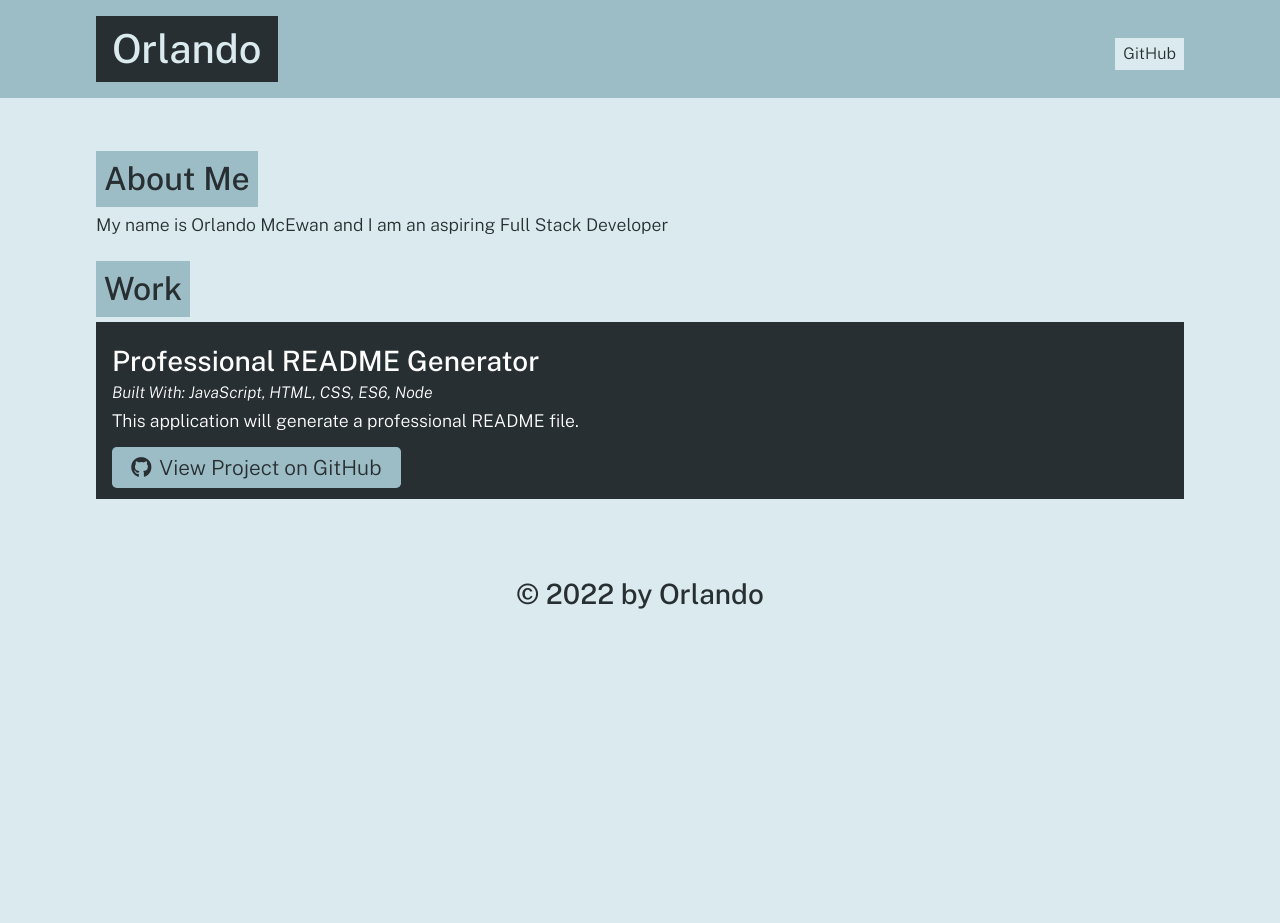
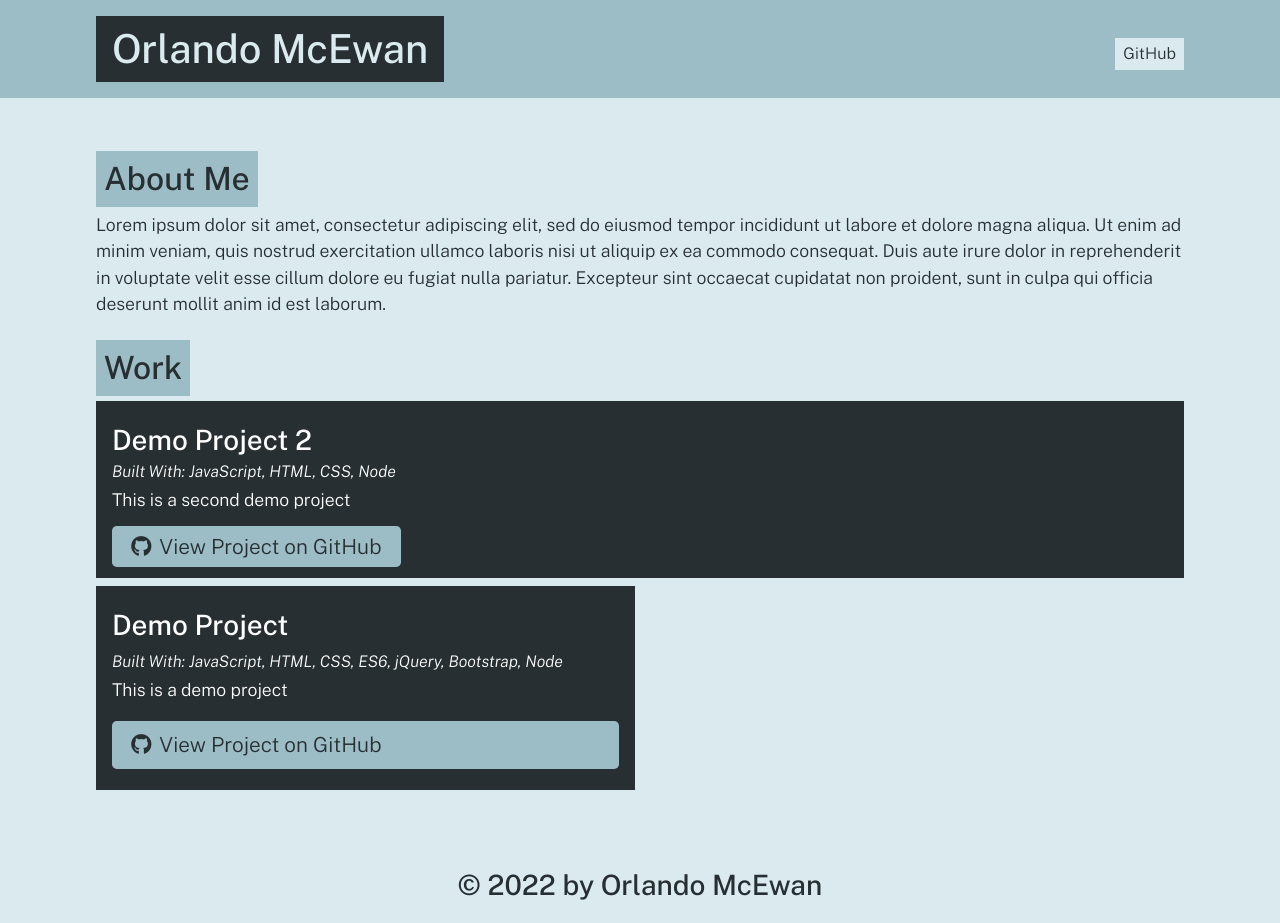
Before and after one commit to omcewan/portfolio-generator, a website: page dist/index.html in a window 1280 px wide. Before the commit the page ends 800 px from the top, so only its background shows below. Drawn offline with nearby package versions, Linux system fonts and the light colour scheme.

Commit message:
updated README file

```diff
--- a/dist/index.html
+++ b/dist/index.html
@@ -15,7 +15,7 @@
     <body>
       <header>
         <div class="container flex-row justify-space-between align-center py-3">
-          <h1 class="page-title text-secondary bg-dark py-2 px-3">Orlando</h1>
+          <h1 class="page-title text-secondary bg-dark py-2 px-3">Orlando McEwan</h1>
           <nav class="flex-row">
             <a class="ml-2 my-1 px-2 py-1 bg-secondary text-dark" href="https://github.com/omcewan">GitHub</a>
           </nav>
@@ -25,7 +25,7 @@
 
       <section class="my-3" id="about">
         <h2 class="text-dark bg-primary p-2 display-inline-block">About Me</h2>
-        <p>My name is Orlando McEwan and I am an aspiring Full Stack Developer</p>
+        <p>Lorem ipsum dolor sit amet, consectetur adipiscing elit, sed do eiusmod tempor incididunt ut labore et dolore magna aliqua. Ut enim ad minim veniam, quis nostrud exercitation ullamco laboris nisi ut aliquip ex ea commodo consequat. Duis aute irure dolor in reprehenderit in voluptate velit esse cillum dolore eu fugiat nulla pariatur. Excepteur sint occaecat cupidatat non proident, sunt in culpa qui officia deserunt mollit anim id est laborum.</p>
       </section>
 
 
@@ -34,23 +34,33 @@
         <div class="flex-row justify-space-between">
 
             <div class="col-12 mb-2 bg-dark text-light p-3">
-              <h3 class="portfolio-item-title text-light">Professional README Generator</h3>
+              <h3 class="portfolio-item-title text-light">Demo Project 2</h3>
               <h5 class="portfolio-languages">
                 Built With:
-                JavaScript, HTML, CSS, ES6, Node
+                JavaScript, HTML, CSS, Node
               </h5>
-              <p>This application will generate a professional README file.</p>
-              <a href="github.com/omcewan/portfolio-generator" class="btn"><i class="fab fa-github mr-2"></i>View Project on GitHub</a>
+              <p>This is a second demo project</p>
+              <a href="www.github.com/demoproject2" class="btn"><i class="fab fa-github mr-2"></i>View Project on GitHub</a>
             </div>
 
 
+
+            <div class="col-12 col-md-6 mb-2 bg-dark text-light p-3 flex-column">
+              <h3 class="portfolio-item-title text-light">Demo Project</h3>
+              <h5 class="portfolio-languages">
+                Built With:
+                JavaScript, HTML, CSS, ES6, jQuery, Bootstrap, Node
+              </h5>
+              <p>This is a demo project </p>
+              <a href="www.github.com/demoproject" class="btn mt-auto"><i class="fab fa-github mr-2"></i>View Project on GitHub</a>
+            </div>
 
         </div>
       </section>
 
       </main>
       <footer class="container text-center py-3">
-        <h3 class="text-dark">&copy; 2022 by Orlando</h3>
+        <h3 class="text-dark">&copy; 2022 by Orlando McEwan</h3>
       </footer>
     </body>
     </html>
```
Also changed, not shown: README.md, images/demoscreenshot.png (added).
